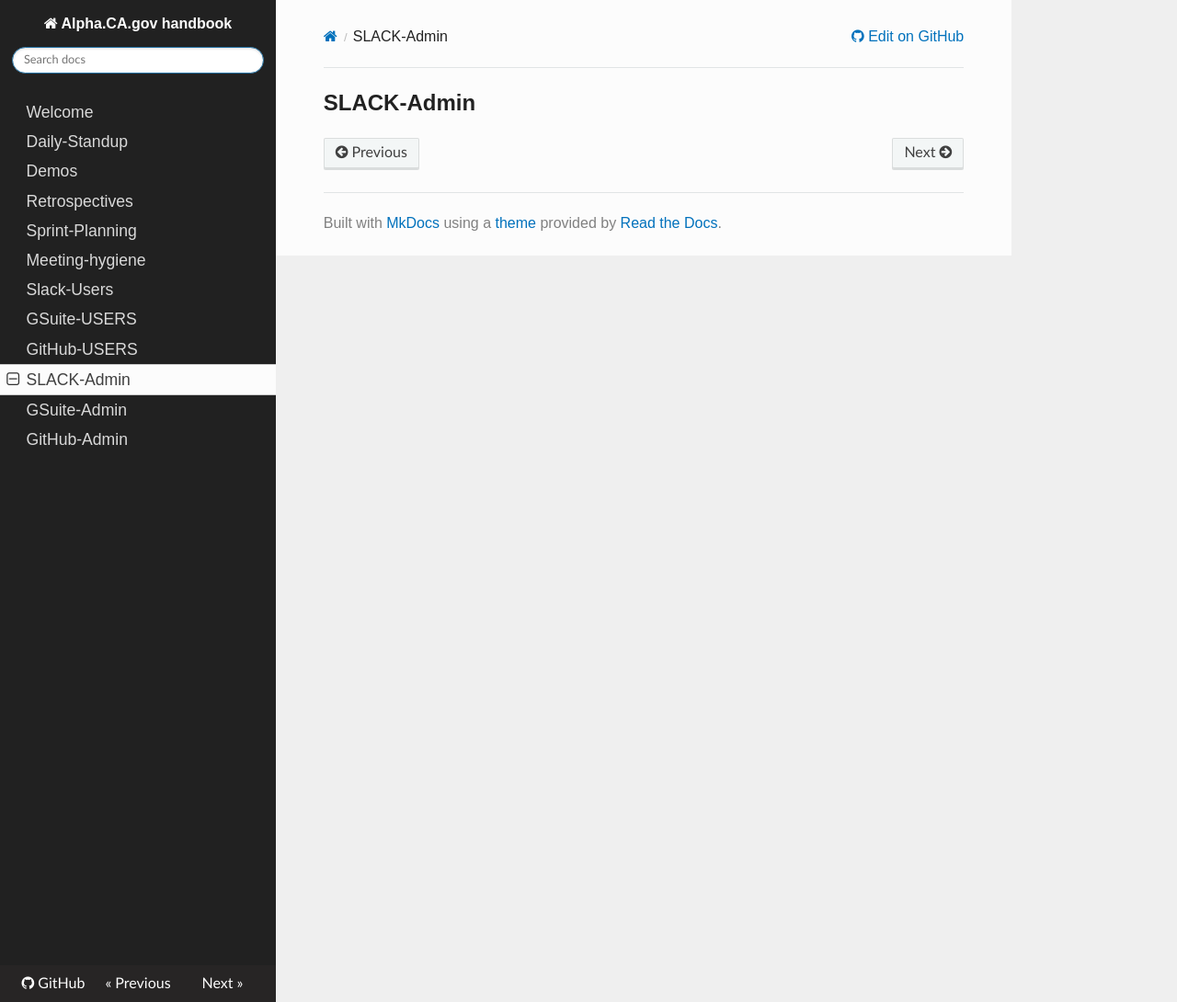
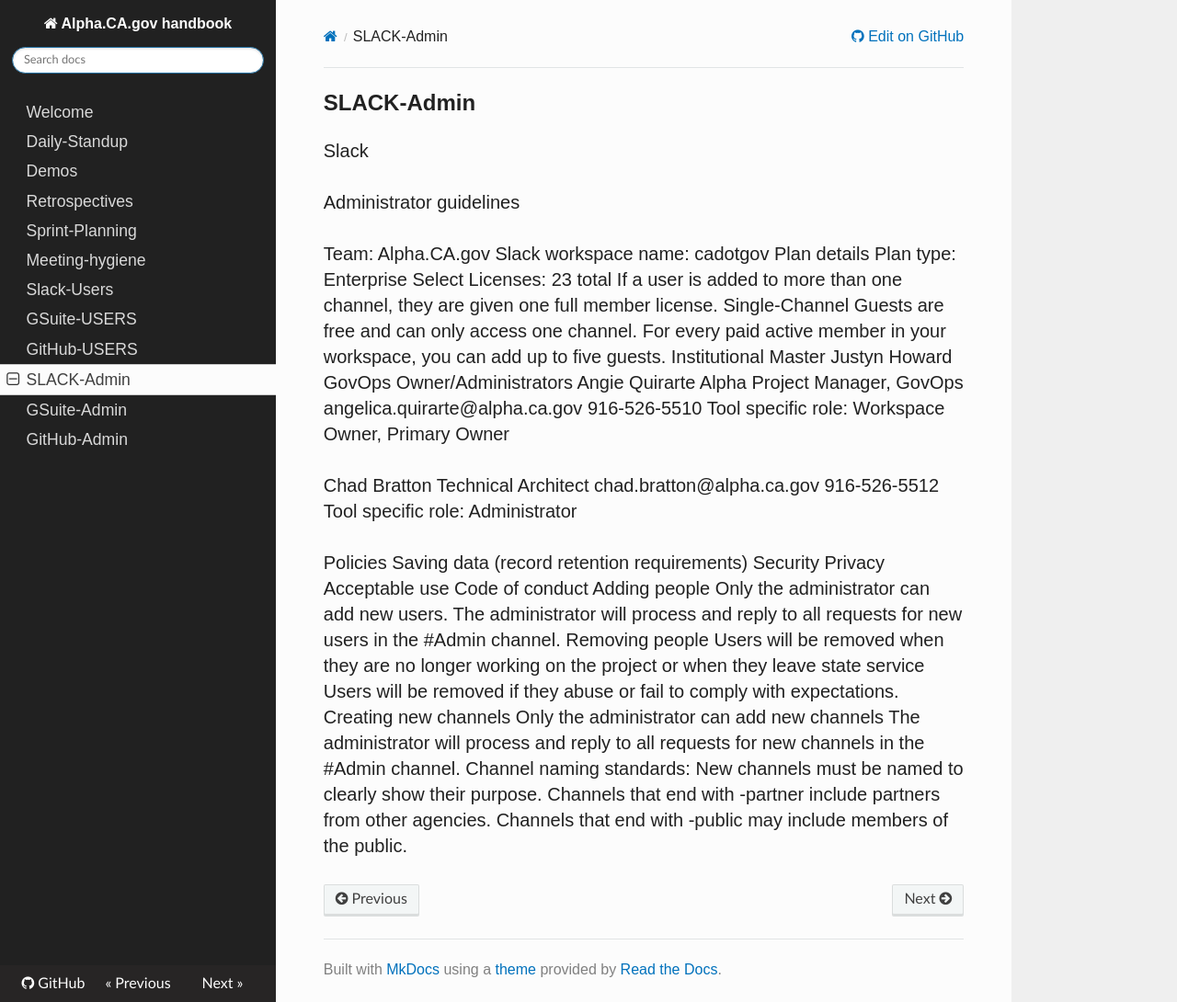
Before and after one commit to cagov/handbook-cadotgov, an MkDocs documentation site: the page built from docs/SLACK-Admin.md, in a window 1280 px wide and 1090 px high. Shown: the whole window at 92% size. Built offline with MkDocs 1.6.1, drawn with Linux system fonts in a browser that asks for light colours; nearby versions of some CDN libraries; old or Windows-style settings are respelled for this version of MkDocs.

Commit message:
Update SLACK-Admin.md

```diff
--- a/docs/SLACK-Admin.md
+++ b/docs/SLACK-Admin.md
@@ -1 +1,49 @@
 ## SLACK-Admin
+
+Slack
+
+Administrator guidelines
+
+Team: Alpha.CA.gov
+Slack workspace name: cadotgov
+Plan details
+Plan type: Enterprise Select
+Licenses: 23 total
+If a user is added to more than one channel, they are given one full member license.
+Single-Channel Guests are free and can only access one channel. For every paid active member in your workspace, you can add up to five guests.
+Institutional Master
+Justyn Howard
+GovOps
+Owner/Administrators
+Angie Quirarte
+Alpha Project Manager, GovOps
+angelica.quirarte@alpha.ca.gov
+916-526-5510
+Tool specific role: Workspace Owner, Primary Owner
+
+Chad Bratton
+Technical Architect
+chad.bratton@alpha.ca.gov
+916-526-5512
+Tool specific role: Administrator
+
+
+Policies
+Saving data (record retention requirements)
+Security
+Privacy
+Acceptable use
+Code of conduct
+Adding people
+Only the administrator can add new users.
+The administrator will process and reply to all requests for new users in the #Admin channel.
+Removing people
+Users will be removed when they are no longer working on the project or when they leave state service
+Users will be removed if they abuse or fail to comply with expectations.
+Creating new channels
+Only the administrator can add new channels
+The administrator will process and reply to all requests for new channels in the #Admin channel.
+Channel naming standards:
+New channels must be named to clearly show their purpose.
+Channels that end with -partner include partners from other agencies.
+Channels that end with -public may include members of the public.
```
